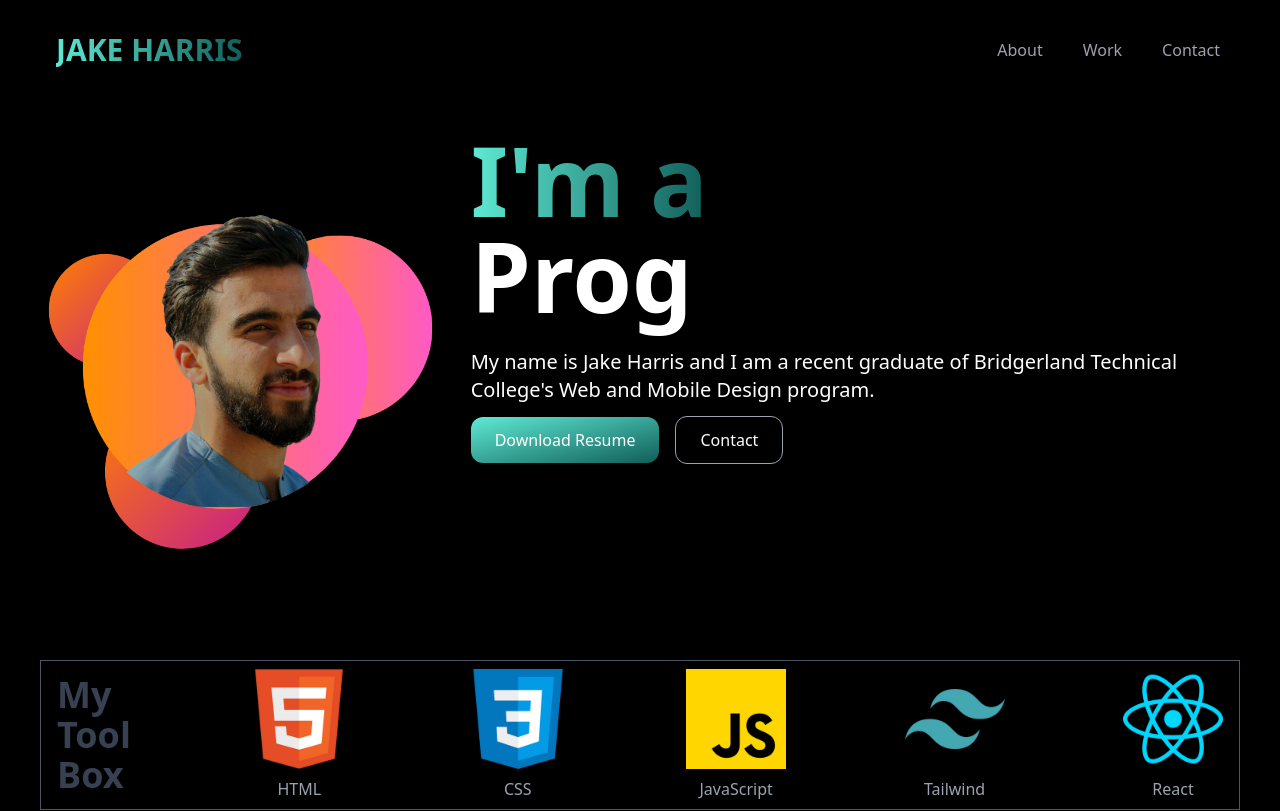
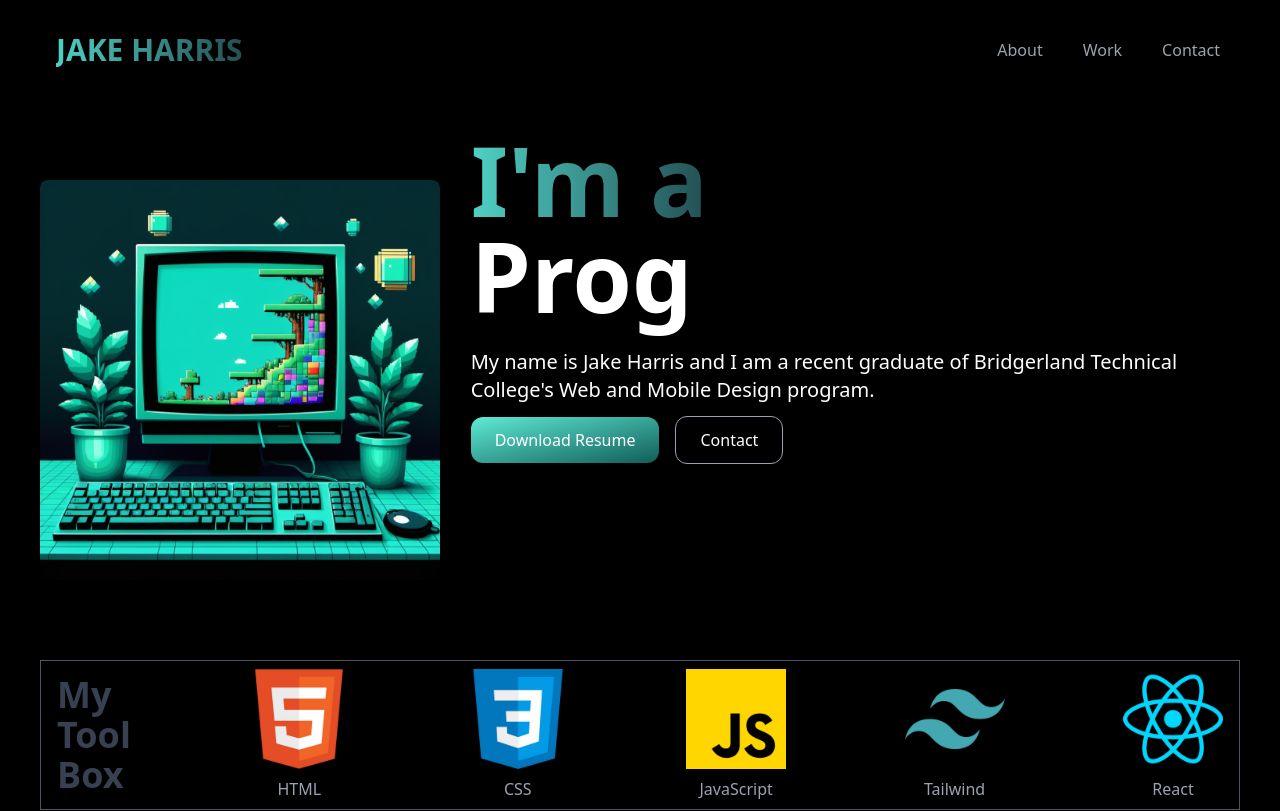
Before and after one commit to bjakeharr/portfolio-site, a React (Create React App) app: page / in a window 1280 px wide. Shown: the top 811 px of the page. Built offline with nearby package versions, Linux system fonts and the light colour scheme.

Commit message:
added hard and fast css rule

```diff
--- a/src/components/About.jsx
+++ b/src/components/About.jsx
@@ -7,7 +7,7 @@ const About = () => {
 			<div className="md:grid md:grid-cols-2 sm:py-16">
 				<div className="mt-4 md:mt-0 text-left flex ">
 					<div className="my-auto mx-6">
-						<h2 className="text-4xl font-bold mb-4 primary-color">
+						<h2 className="text-4xl font-bold mb-4 gradient-text">
 							About Me
 						</h2>
 						<p className="text-base lg:text-lg">
--- a/src/components/Hero.jsx
+++ b/src/components/Hero.jsx
@@ -1,17 +1,17 @@
 import React from "react";
-import heroimage from "../assets/profilepic7.png";
+import heroimage from "../assets/heroimage.jpg";
 import { TypeAnimation } from "react-type-animation";
 
 const Hero = () => {
 	return (
 		<div className="grid grid-cols-1 sm:grid-cols-3 gap-8 max-w-[1200px]  md:h-[70vh] mx-auto py-8 bg-black">
 			<div className="col-span-1 my-auto mx-auto w-[300px] h-auto lg:w-[400px]">
-				<img src={heroimage} alt="hero image" />
+				<img src={heroimage} alt="hero image" class="rounded-lg" />
 			</div>
 
 			<div className="col-span-2 px-5">
 				<h1 className="text-white text-4xl sm:text-5xl lg:text-8xl font-extrabold">
-					<span className="primary-color">I'm a</span> <br />
+					<span className="gradient-text">I'm a</span> <br />
 					<TypeAnimation
 						sequence={[
 							"Frontend Dev",
--- a/src/components/Navbar.jsx
+++ b/src/components/Navbar.jsx
@@ -10,7 +10,7 @@ const Navbar = () => {
 
 	return (
 		<div className="bg-black text-gray-400 h-[100px] max-w-[1200px] mx-auto flex justify-between items-center">
-			<h1 className="text-3xl font-bold primary-color ml-4">
+			<h1 className="text-3xl font-bold gradient-text ml-4">
 				JAKE HARRIS
 			</h1>
 			<ul className="hidden md:flex">
--- a/src/index.css
+++ b/src/index.css
@@ -2,8 +2,15 @@
 @tailwind components;
 @tailwind utilities;
 
-.primary-color {
-	@apply text-transparent bg-clip-text bg-gradient-to-r from-teal-300 to-teal-800 inline-block;
+.gradient-text {
+	background: linear-gradient(
+		to right,
+		#4fd1c5,
+		#234e52
+	); /* from-teal-300 to-teal-800 */
+	background-clip: text;
+	-webkit-background-clip: text; /* Ensure cross-browser support */
+	color: transparent;
 }
 
 body {
```
Also changed, not shown: src/assets/heroimage.jpg (added).
